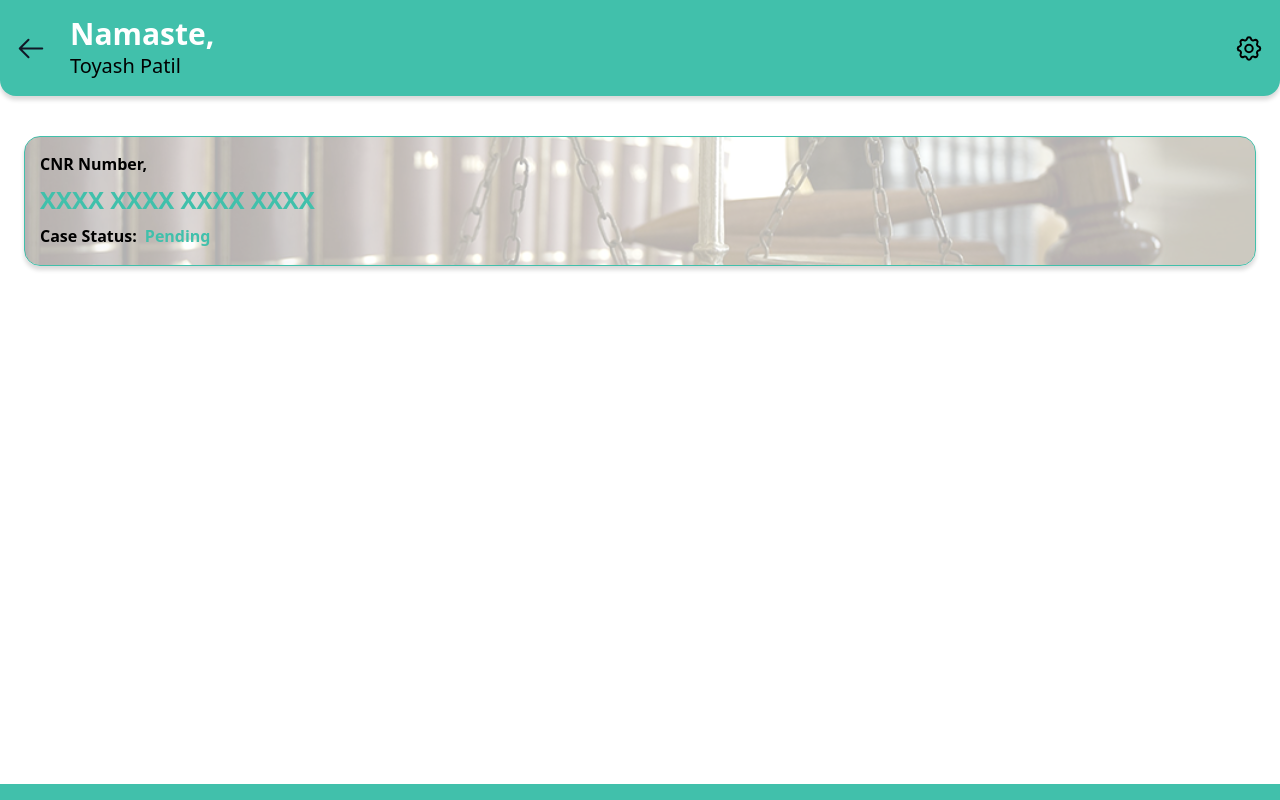
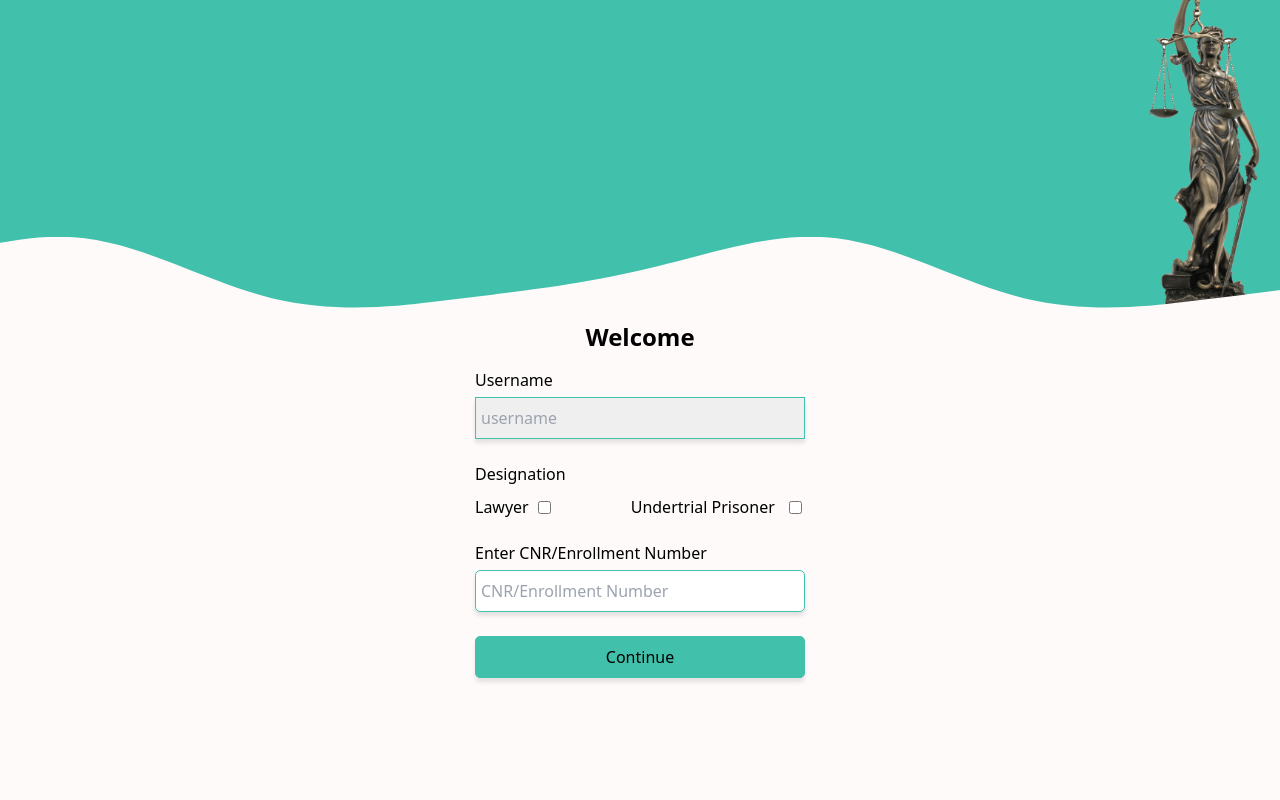
Before and after one commit to Toyashpatil/nyaysetu, a React (Create React App) app: page /login in a window 1280 px wide. Built offline with nearby package versions, Linux system fonts and the light colour scheme.

Commit message:
feat:backend connected and routing

```diff
--- a/package.json
+++ b/package.json
@@ -6,6 +6,7 @@
     "@testing-library/jest-dom": "^5.17.0",
     "@testing-library/react": "^13.4.0",
     "@testing-library/user-event": "^13.5.0",
+    "concurrently": "^8.2.1",
     "react": "^18.2.0",
     "react-dom": "^18.2.0",
     "react-router-dom": "^6.16.0",
@@ -16,7 +17,8 @@
     "start": "react-scripts start",
     "build": "react-scripts build",
     "test": "react-scripts test",
-    "eject": "react-scripts eject"
+    "eject": "react-scripts eject",
+    "both": "concurrently \"npm start\" \"npx nodemon backend/index.js\""
   },
   "eslintConfig": {
     "extends": [
--- a/src/App.jsx
+++ b/src/App.jsx
@@ -1,17 +1,24 @@
 import React from 'react'
+import { Router, Routes, BrowserRouter, Route } from 'react-router-dom';
 import AuthState from './context/AuthState'
 import Button from './components/Button';
 import Home from './pages/Home';
 import UndertrialPrisoner from './pages/UndertrialPrisoner';
+import LegalAdvice from './pages/LegalAdvice';
+import Admin from './pages/Admin';
 
 const App = () => {
   return (
     <div>
-    <AuthState>
-        <div>
-            <UndertrialPrisoner/>
-        </div>
-    </AuthState>
+      <BrowserRouter>
+        <>
+          <Routes>
+            <Route path='/' element={<UndertrialPrisoner />}></Route>
+            <Route path='/login' element={<Home/>}></Route>
+            <Route path='/admin' element={<Admin/>}></Route>
+          </Routes>
+        </>
+      </BrowserRouter>
     </div>
   )
 }
--- /dev/null
+++ b/src/pages/Admin.js
@@ -0,0 +1,18 @@
+import React,{useEffect} from 'react'
+import { useNavigate } from 'react-router-dom'
+
+const Admin = () => {
+    const navigate=useNavigate()
+
+
+  useEffect(() => {
+    if(!localStorage.getItem("token")){
+      navigate('/login')
+    }
+  }, [])
+  return (
+    <div>Admin</div>
+  )
+}
+
+export default Admin
--- a/src/pages/Home.js
+++ b/src/pages/Home.js
@@ -1,6 +1,64 @@
-import React from 'react'
+import React, { useState } from 'react'
+import { useNavigate } from 'react-router-dom'
 import Lady from "./assets/lady.png"
 const Home = () => {
+
+  const [auth, setAuth] = useState({
+    name: "",
+    veriNum: "",
+    lawyer: false,
+    prisoner: false
+
+  })
+  const navigate=useNavigate();
+
+  const handleChange=(e)=>{
+      const {name,value,checked}=e.target
+      if(name==="lawyer"||name==="prisoner"){
+          setAuth((prev)=>{
+            return({
+              ...prev,
+              [name]:checked
+            }
+            )
+          })
+      }else{
+        setAuth((prev)=>{
+          return(
+            {
+              ...prev,
+              [name]:value
+            }
+          )
+        })
+      }
+  }
+
+  const handleClick = async (e)=>{
+    e.preventDefault();
+    const response = await fetch("http://localhost:5000/api/auth/createUser", {
+      method: "POST",
+      headers: {
+        "Content-Type": "application/json",
+      },
+      body: JSON.stringify({name:auth.name,veriNum:auth.veriNum,lawyer:auth.lawyer,prisoner:auth.prisoner})
+    });
+    const Data=await response.json();
+    console.log(Data)
+    if(Data.success){
+      localStorage.setItem("token",Data.token)
+      if(!auth.lawyer){
+        navigate('/')
+      }else{
+        navigate("/admin")
+      }
+
+    }else{
+      alert("Invalid Credentials")
+    }
+  }
+
+
 
   return (
     <div className='main h-[100vh] bg-[#FFFAFA]'>
@@ -12,28 +70,28 @@ const Home = () => {
         <form className='inputs  h-auto w-auto mt-4 inline-flex flex-col  items-start gap-6'>
           <div className='input1 flex flex-col items-start gap-1.5'>
             <p className='text-[1rem] not-italic font-medium leading-[normal]'>Username</p>
-            <input placeholder='username' name='username' className='username lex w-[20.625rem] items-center border shadow-[0px_4px_4px_0px_rgba(0,0,0,0.10)] px-[0.3125rem] py-2 rounded-[0.3.25rem] border-solid border-[#41C0AB] bg-[#efefef]'></input>
+            <input placeholder='username' name='name' onChange={handleChange} className='username lex w-[20.625rem] items-center border shadow-[0px_4px_4px_0px_rgba(0,0,0,0.10)] px-[0.3125rem] py-2 rounded-[0.3.25rem] border-solid border-[#41C0AB] bg-[#efefef]'></input>
           </div>
           <div className=' input2 flex flex-col justify-center items-start gap-[0.7rem]'>
             <p className='text-[1rem] not-italic font-medium leading-[normal]'>Designation</p>
             <div className='flex items-center gap-20'>
               <div className='forLawyer flex items-center gap-[0.56rem]'>
                 <p className='text-[1rem] not-italic font-medium leading-[normal]'>Lawyer</p>
-                <input className="lawyer border rounded-sm border-solid border-[#41C0AB]" type='checkbox' ></input>
+                <input className="lawyer border rounded-sm border-solid border-[#41C0AB]" type='checkbox' name="lawyer" onChange={handleChange} ></input>
               </div>
               <div className=' forUtp flex items-center gap-[0.9rem]'>
                 <p className='text-[1rem] not-italic font-medium leading-[normal]'>Undertrial Prisoner</p>
-                <input type='checkbox'className='utp border rounded-sm border-solid border-[#41C0AB]' ></input>
+                <input type='checkbox' className='utp border rounded-sm border-solid border-[#41C0AB]' name="prisoner" onChange={handleChange} ></input>
               </div>
 
             </div>
 
           </div>
           <div className='input3  flex flex-col items-start gap-1.5'>
-          <p className='text-[1rem] not-italic font-medium leading-[normal]'>Enter CNR/Enrollment Number</p>
-          <input className="number flex w-[20.625rem] items-center px-[0.3125rem] py-2 border shadow-[0px_4px_4px_0px_rgba(0,0,0,0.10)] rounded-[0.325rem] border-solid border-[#41C0AB]" placeholder='CNR/Enrollment Number'></input>
+            <p className='text-[1rem] not-italic font-medium leading-[normal]'>Enter CNR/Enrollment Number</p>
+            <input className="number flex w-[20.625rem] items-center px-[0.3125rem] py-2 border shadow-[0px_4px_4px_0px_rgba(0,0,0,0.10)] rounded-[0.325rem] border-solid border-[#41C0AB]" name='veriNum'onChange={handleChange} placeholder='CNR/Enrollment Number'></input>
           </div>
-          <button type="submit" className='flex w-[20.625rem] justify-center items-center px-[0.3125rem] py-2  border shadow-[0px_4px_4px_0px_rgba(0,0,0,0.10)] rounded-[0.3125rem] border-solid border-[#41C0AB] bg-[#41C0AB]'>Continue</button>
+          <button type="submit" className='flex w-[20.625rem] justify-center items-center px-[0.3125rem] py-2  border shadow-[0px_4px_4px_0px_rgba(0,0,0,0.10)] rounded-[0.3125rem] border-solid border-[#41C0AB] bg-[#41C0AB]' onClick={handleClick}>Continue</button>
 
         </form>
 
--- a/src/pages/LegalAdvice.jsx
+++ b/src/pages/LegalAdvice.jsx
@@ -1,11 +1,24 @@
-import React from "react";
+import React,{useEffect} from "react";
 import Header from "../components/Header";
 import Footer from "../components/Footer";
 import CnrNumberCard from "../components/CnrNumberCard";
 import VideoLinks from "../components/VideoLinks";
 import Button from "../components/Button";
+import { useNavigate } from "react-router-dom";
+
 
 const LegalAdvice = () => {
+
+  const navigate=useNavigate()
+
+
+  useEffect(() => {
+    if(!localStorage.getItem("token")){
+      navigate('/login')
+    }
+  }, [])
+
+
   return (
     <div>
       <Header name="Atharva Upare" />
--- a/src/pages/UndertrialPrisoner.jsx
+++ b/src/pages/UndertrialPrisoner.jsx
@@ -1,4 +1,5 @@
-import React from "react";
+import React,{useEffect} from "react";
+import { useNavigate } from "react-router-dom";
 import Header from "../components/Header";
 import Footer from "../components/Footer";
 import CnrNumberCard from "../components/CnrNumberCard";
@@ -6,6 +7,16 @@ import CnrNumberCard from "../components/CnrNumberCard";
 
 
 const UndertrialPrisoner = () => {
+
+  const navigate=useNavigate()
+
+
+  useEffect(() => {
+    if(!localStorage.getItem("token")){
+      navigate('/login')
+    }
+  }, [])
+
   return (
     <div className="min-h-screen">
       <Header name="Toyash Patil"/> {/*user's name here*/}
```
Also changed, not shown: 1 other file (tests, documents, lock files or other folders).
